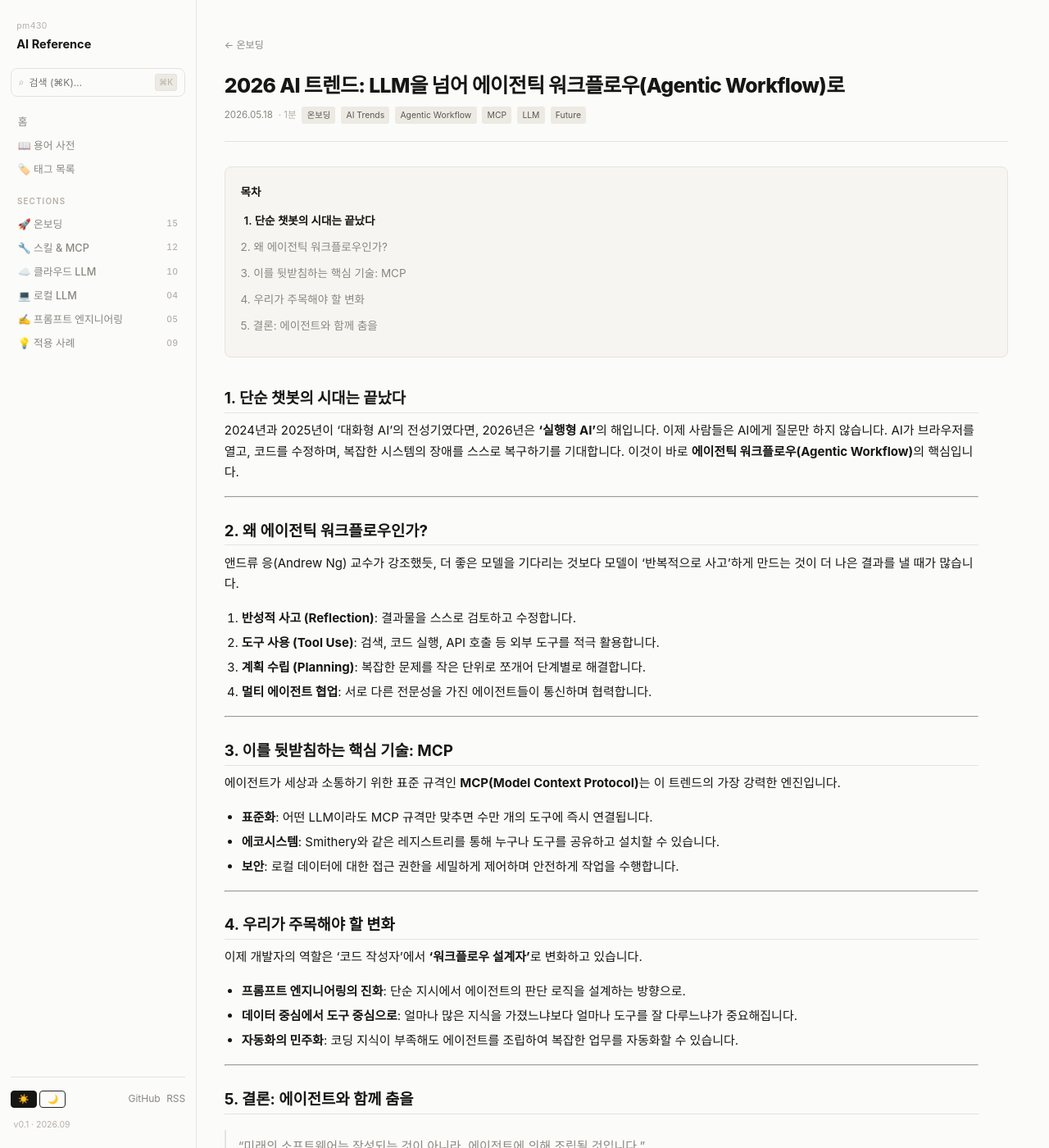
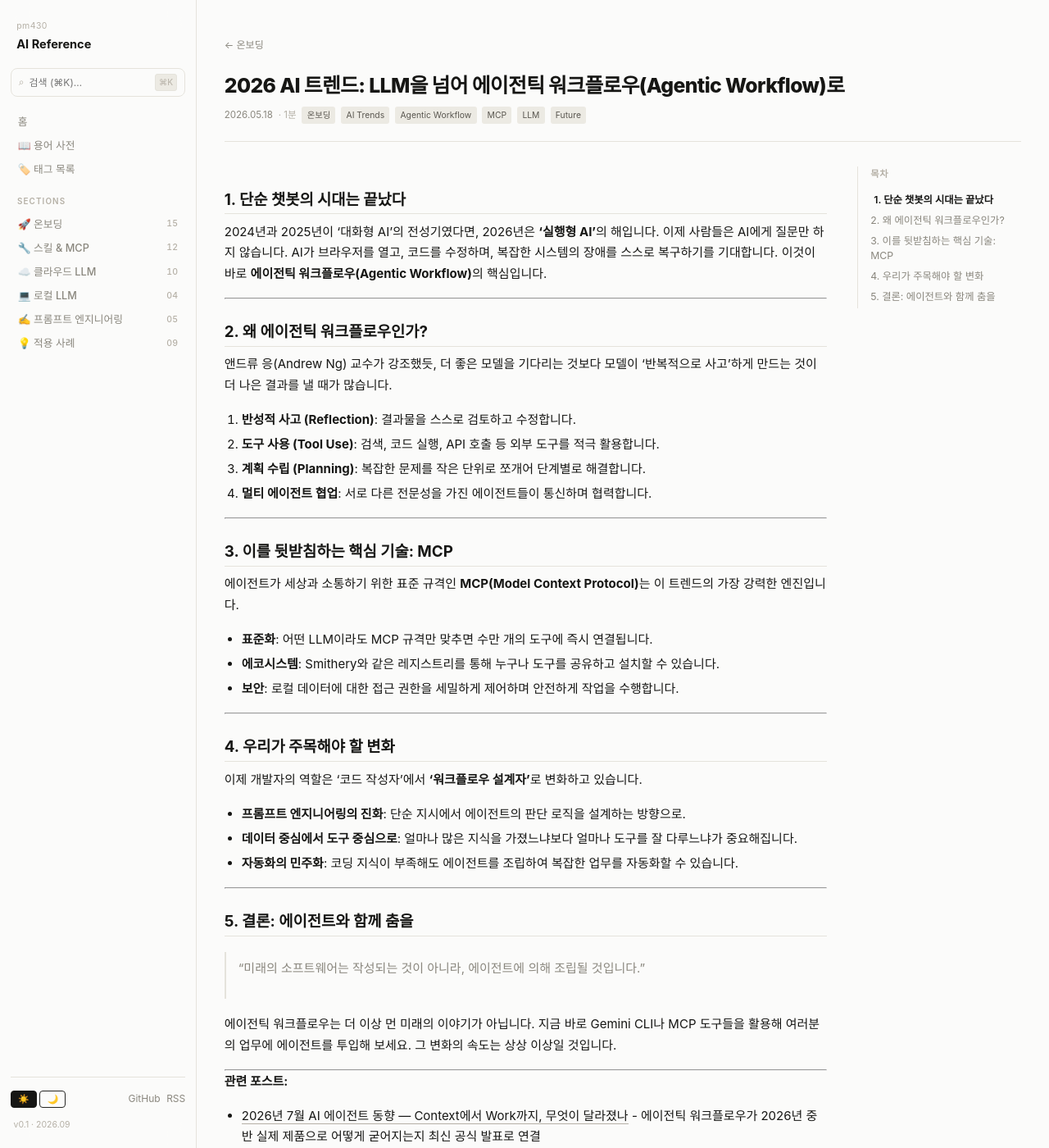
Before and after one commit to pm430/ai-reference, a Jekyll site: the page built from _posts/2026-05-18-mcp-the-future-of-ai-tooling.md, in a window 1280 px wide and 1400 px high. Shown: the whole window at 82% size. Built offline with Jekyll 4.4.1, drawn with Linux system fonts in a browser that asks for light colours; some web fonts are replaced.

Commit message:
Fix article navigation layout and ordering

```diff
--- a/_layouts/page.html
+++ b/_layouts/page.html
@@ -65,7 +65,7 @@ layout: default
           <span class="featured-label-pick">editor's pick</span>
         </div>
         <div class="featured-card">
-          <div class="featured-card-eyebrow">최신 추천 · {{ cat.name }}</div>
+          <div class="featured-card-eyebrow">글 {{ cat_posts.size }} · 최신 추천 · {{ cat.name }}</div>
           <a href="{{ featured.url | prepend: site.baseurl }}" class="featured-card-title" style="display: block; color: inherit; text-decoration: none;">{{ featured.title }}</a>
           {% if featured.excerpt %}
           <div class="featured-card-excerpt">{{ featured.excerpt | strip_html | truncate: 180 }}</div>
@@ -93,7 +93,7 @@ layout: default
             {% assign post_s = post.date | date: "%s" | plus: 0 %}
             {% assign diff = now_s | minus: post_s | divided_by: 86400 %}
             {% assign read_min = post.content | number_of_words | divided_by: 200 | at_least: 1 %}
-            {% assign display_idx = forloop.index | plus: 1 %}
+            {% assign display_idx = cat_posts.size | minus: forloop.index %}
             <div class="article-item">
               <span class="article-num">{% if display_idx < 10 %}0{% endif %}{{ display_idx }}</span>
               <div class="article-main">
--- a/_layouts/post.html
+++ b/_layouts/post.html
@@ -7,7 +7,7 @@ layout: default
 {% assign post_s = page.date | date: "%s" | plus: 0 %}
 {% assign diff_days = now_s | minus: post_s | divided_by: 86400 %}
 
-<div class="page-wrapper">
+<div class="page-wrapper post-page">
   <div class="post-nav">
     <a href="{{ site.baseurl }}/pages/{{ page.categories[0] }}/" class="back-link">← {{ cat.name | default: "목록" }}</a>
   </div>
--- a/assets/css/style.css
+++ b/assets/css/style.css
@@ -1097,18 +1097,43 @@ a { color: inherit; text-decoration: none; }
   font-size: 0.85rem;
 }
 
-@media (min-width: 1400px) {
+@media (min-width: 1280px) {
+  .post-page { max-width: 1120px; }
+
+  .post-page article {
+    display: grid;
+    grid-template-columns: minmax(0, 1fr) 200px;
+    column-gap: 2.5rem;
+    align-items: start;
+  }
+
+  .post-header,
+  .post-pagination { grid-column: 1 / -1; }
+
   .post-toc {
-    position: fixed;
-    right: max(2rem, calc((100vw - var(--sidebar-w) - 1024px) / 2 - 240px));
-    top: 5rem;
-    width: 220px;
-    max-height: 70vh;
+    grid-column: 2;
+    grid-row: 2;
+    position: sticky;
+    top: 2rem;
+    width: 100%;
+    max-height: calc(100vh - 4rem);
     overflow-y: auto;
-    margin-bottom: 0;
-    border: none;
+    margin: 0;
+    padding: 0 0 0 1rem;
+    border: 0;
+    border-left: 1px solid var(--border);
+    border-radius: 0;
     background: transparent;
-    padding: 0;
   }
-  .post-toc-title { font-size: 0.75rem; text-transform: uppercase; letter-spacing: 0.05em; color: var(--text-faint); }
+
+  .post-content { grid-column: 1; grid-row: 2; }
+
+  .post-toc-title {
+    font-size: 0.75rem;
+    letter-spacing: 0.05em;
+    color: var(--text-faint);
+  }
+
+  .post-toc li { margin-bottom: 0.28rem; }
+  .post-toc li a { font-size: 0.82rem; line-height: 1.45; }
 }
--- a/index.html
+++ b/index.html
@@ -66,8 +66,9 @@ title: 홈
         {% assign post_s = post.date | date: "%s" | plus: 0 %}
         {% assign diff = now_s | minus: post_s | divided_by: 86400 %}
         {% assign read_min = post.content | number_of_words | divided_by: 200 | at_least: 1 %}
+        {% assign display_idx = site.posts.size | minus: forloop.index | plus: 1 %}
         <div class="post-list-item">
-          <span class="post-list-num">{% if forloop.index < 10 %}0{% endif %}{{ forloop.index }}</span>
+          <span class="post-list-num">{% if display_idx < 10 %}0{% endif %}{{ display_idx }}</span>
           <div class="post-list-main">
             <a href="{{ post.url | prepend: site.baseurl }}" class="post-list-title">{{ post.title }}</a>
             <div class="post-list-meta">
```
